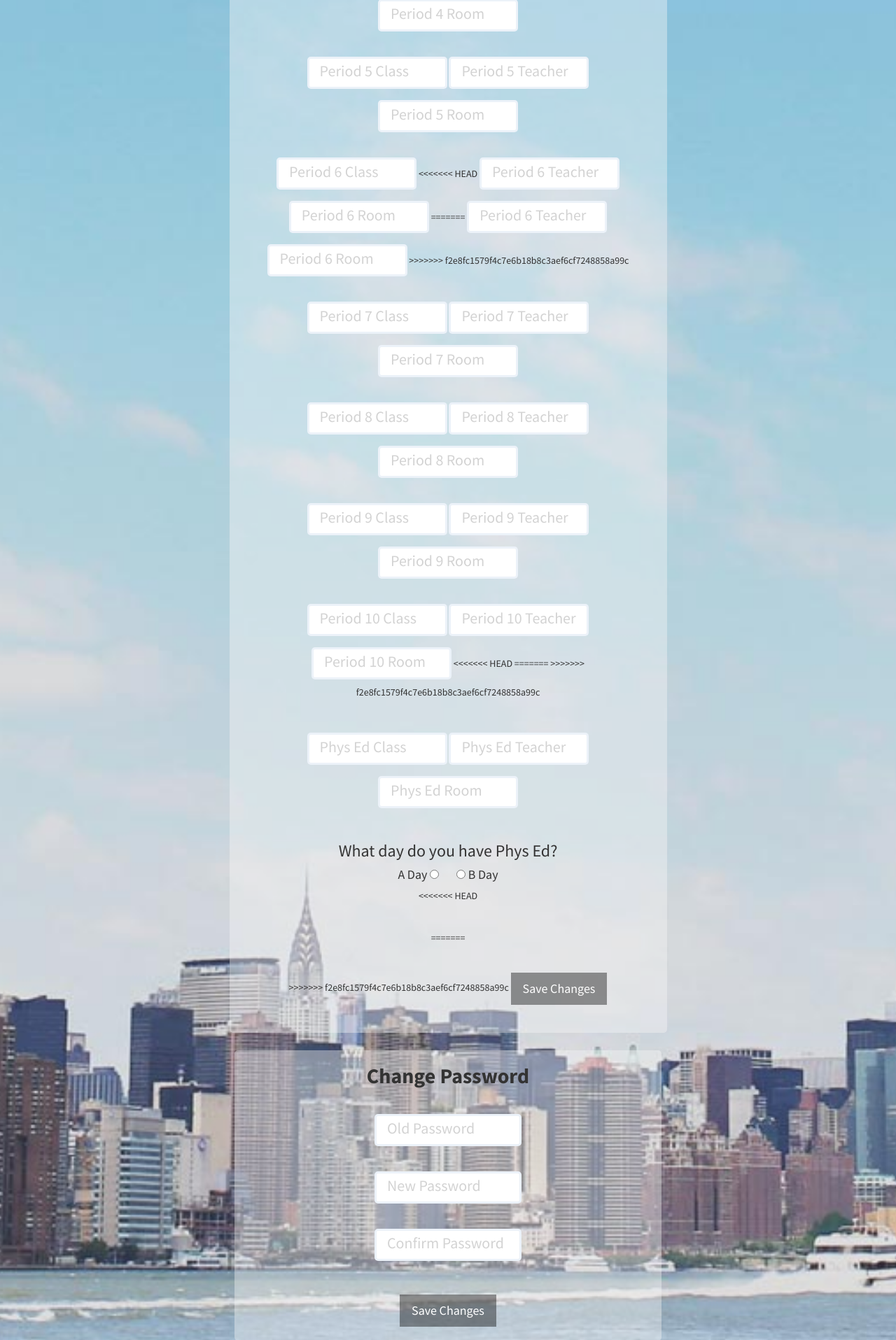
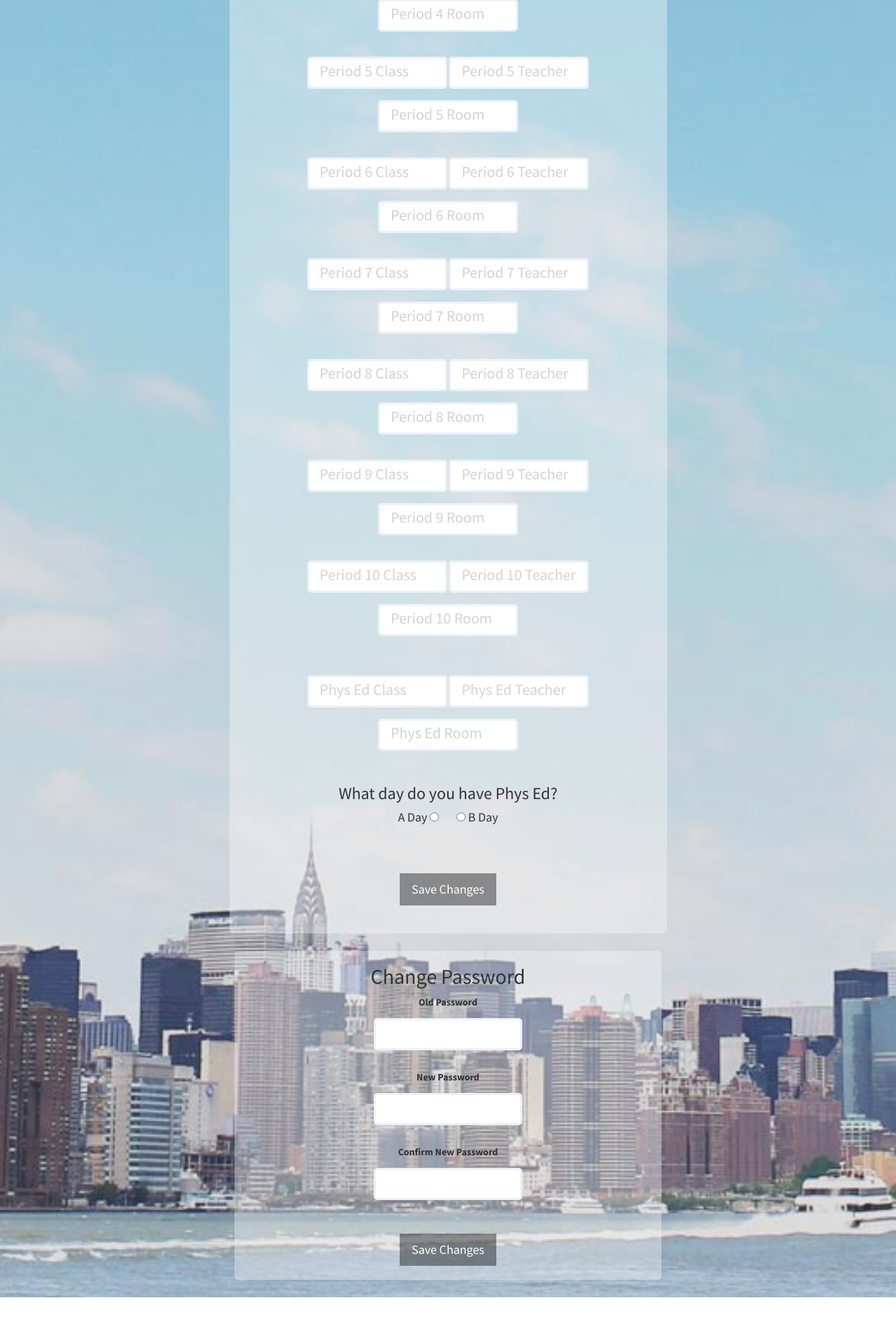
Before and after one commit to katelyj/Team_EighthGradeBully, a Flask app: page /settings/ in a window 1280 px wide. Shown: the part 790-2705 px from the top of the page at 70% size. Run offline with Flask 2, Linux system fonts and the light colour scheme; the visitor is signed in with stand-in values (Sample User, id 1); data that the repository does not hold is empty; some libraries are stand-ins or nearby versions.

Commit message:
fixing merge

```diff
--- a/lib/security/AuthManager.py
+++ b/lib/security/AuthManager.py
@@ -61,44 +61,19 @@ class AuthManager:
             return False, 'Invalid username or password.'
 
     def change_pass(self, username, old_pass, new_pass, conf_new_pass):
-        # if new_pass != conf_new_pass:
-        #     return False, 'Passwords do not match.'
-
-        # dev = False
-        # admin = False
-
-        # if self.is_admin(username):
-        #     admin = True
-        # if self.is_developer(username):
-        #     dev = True
-
-        # #self.drop_user(username)
-
-        # ,
-
-        # #self.register(username, new_pass, conf_new_pass)
-        # if dev == True:
-        #     self.make_developer(username)
-        # if dev == True:
-        #     self.make_admin(username)
-
-        # return True, 'Successfully registered!'
 
         if new_pass != conf_new_pass:
             return False, 'Passwords do not match.'
 
         result = self.db.users.find_one({
             'username': username,
-            'password': secure_hash_password(old_pass)
         })
-
-        print(result)
 
         if not result:
             return False, 'Incorrect password.'
 
         self.db.users.update_one({'username': username}, {
-            '$set': {'password': secure_hash_password(new_pass)}
+            '$set': {'passhash': secure_hash_password(new_pass)}
         })
 
         return True, 'Password successfully updated!'
--- a/templates/settings.html
+++ b/templates/settings.html
@@ -5,18 +5,28 @@
 {% block adminbutton %}{% endblock %}
 
 {% block loginbutton %}
-    {% if is_logged_in() %}
+{% if login|string() == "True"|string() %}
+
   <a href="/settings" onclick=$("#menu-close").click();>Settings</a>
+
+
 {% else %}
+
   <a href="/login" onclick=$("#menu-close").click();>Login</a>
+
 {% endif %}
 {% endblock %}
 
 {% block registerbutton %}
-    {% if is_logged_in() %}
+{% if login|string() == "True"|string() %}
+
   <a href="/logout" onclick=$("#menu-close").click();>Logout</a>
+
+
 {% else %}
+
   <a href="/register" onclick=$("#menu-close").click();>Register</a>
+
 {% endif %}
 {% endblock %}
 
@@ -44,7 +54,7 @@
           <div id="schedule" class="col-md-6 container schedulecontainer">
 
 
-	    <h2> <b> Change  Schedule </b></h2>
+	    <h2>Change     Schedule</h2>
 
 
 	    {% with messages = get_flashed_messages() %}
@@ -81,13 +91,8 @@
 	      <input type="text" name="pd_5_room " style="width:200px"placeholder="Period 5 Room ">
 
 	      <br><br> <input type="text" name="pd_6_class" style="width:200px"placeholder="Period 6 Class">
-<<<<<<< HEAD
-	      <input type="text" name="pd_6_teacher" style="width:200px"placeholder = "Period 6 Teacher">
-	      <input type="text" name="pd_6_room " style="width:200px"placeholder="Period 6 Room ">
-=======
 	      <input type="text" name="pd_6_teacher" style="width:200px" placeholder="Period 6 Teacher">
 	      <input type="text" name="pd_6_teacher" style="width:200px" placeholder="Period 6 Room">
->>>>>>> f2e8fc1579f4c7e6b18b8c3aef6cf7248858a99c
 
 	      <br><br> <input type="text" name="pd_7_class" style="width:200px"placeholder="Period 7 Class">
 	      <input type="text" name="pd_7_teacher" style="width:200px"placeholder = "Period 7 Teacher">
@@ -105,10 +110,6 @@
 	      <input type="text" name="pd_10_teacher" style="width:200px"placeholder = "Period 10 Teacher">
 	      <input type="text" name="pd_10_room " style="width:200px"placeholder="Period 10 Room">
 
-<<<<<<< HEAD
-
-=======
->>>>>>> f2e8fc1579f4c7e6b18b8c3aef6cf7248858a99c
 	      <br><br><br> <input type="text" name="phys_ed_class" style="width:200px"placeholder="Phys Ed Class">
 	      <input type="text" name="phys_ed_teacher" style="width:200px"placeholder = "Phys Ed Teacher">
 	      <input type="text" name="phys_ed_room " style="width:200px"placeholder="Phys Ed Room">
@@ -118,18 +119,9 @@
 	      <h3> What day do you have Phys Ed?</h3>
 	      <center> <h4>A Day  <input name="phys_ed_day" type="radio" value="a_day" id="a_day">  &nbsp; &nbsp; &nbsp; <input name="phys_ed_day" type="radio" value="b_day"id="b_day">  B Day </h4></center>
 
-<<<<<<< HEAD
-
-
-	      <!-- <div id="spacer" class="col-xs-12 lspacer">
-		  </div> -->
-
-			<br><br><br>
-=======
 	      <br><br><br>
 
 
->>>>>>> f2e8fc1579f4c7e6b18b8c3aef6cf7248858a99c
 
 	      <input type="submit" class="btn btn-dark btn-lg" value="Save Changes">
 	    </form><br><br>
@@ -147,14 +139,19 @@
 
 	  <div id="schedule" class="col-md-6 container schedulecontainer">
 
-          	<h2> <b>Change Password</b> </h2>
+          	<h2> Change Password</h2>
           	<form action = "/changepassword/" method="POST">
+          	<label for="old_pass">Old Password</label>
 	      	<br>
-	      	<input type="password" name="old_pass" style="width:210px" placeholder="Old Password" id="old_pass" required>
+	      	<input type="password" name="old_pass" placeholder="" id="old_pass" required>
 	      	<br><br>
-	      	<input type="password" name="new_pass" style="width:210px" placeholder="New Password" id="new_pass" required>
+	      	<label for="new_pass">New Password</label>
+	      	<br>
+	      	<input type="password" name="new_pass" placeholder="" id="new_pass" required>
 	      	<br><br>
-	      	<input type="password" name="conf_new_pass" style="width:210px" placeholder="Confirm Password" id="conf_new_pass" required>
+	      	<label for="new_pass">Confirm New Password</label>
+	      	<br>
+	      	<input type="password" name="conf_new_pass" placeholder="" id="conf_new_pass" required>
 
 	      	<br><br><br>
 
```
Lines whose indentation alone changed are shown as unchanged.
